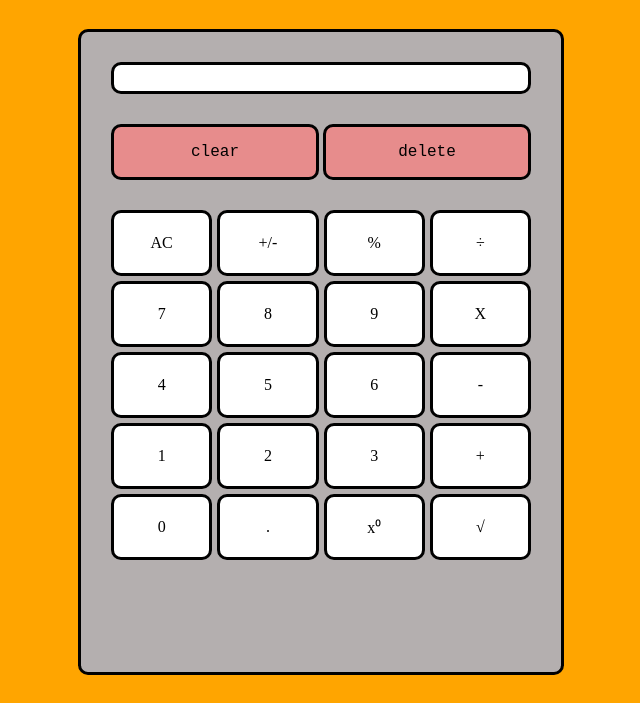
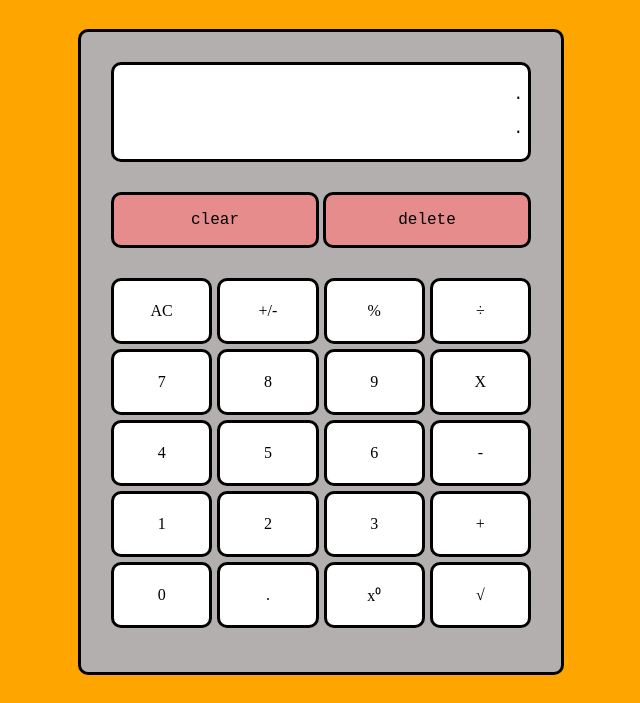
Before and after one commit to NathanNCN/Calculator-Website, a plain HTML site: page index.html in a window 1280 px wide. Shown: the part 97-800 px from the top of the page, without its empty margins (319-959 px from the left). Drawn offline with Linux system fonts and the light colour scheme.

Commit message:
Update index.html

```diff
--- a/index.html
+++ b/index.html
@@ -11,8 +11,8 @@
     <h1 class='title'>Simple Calculator</h1>
     <div class='calculator'>
         <div class='display'>
-            <p></p>
-            <p></p>
+            <p>.</p>
+            <p>.</p>
         </div>
         <div class='remove'>
             <button>clear</button>
```
